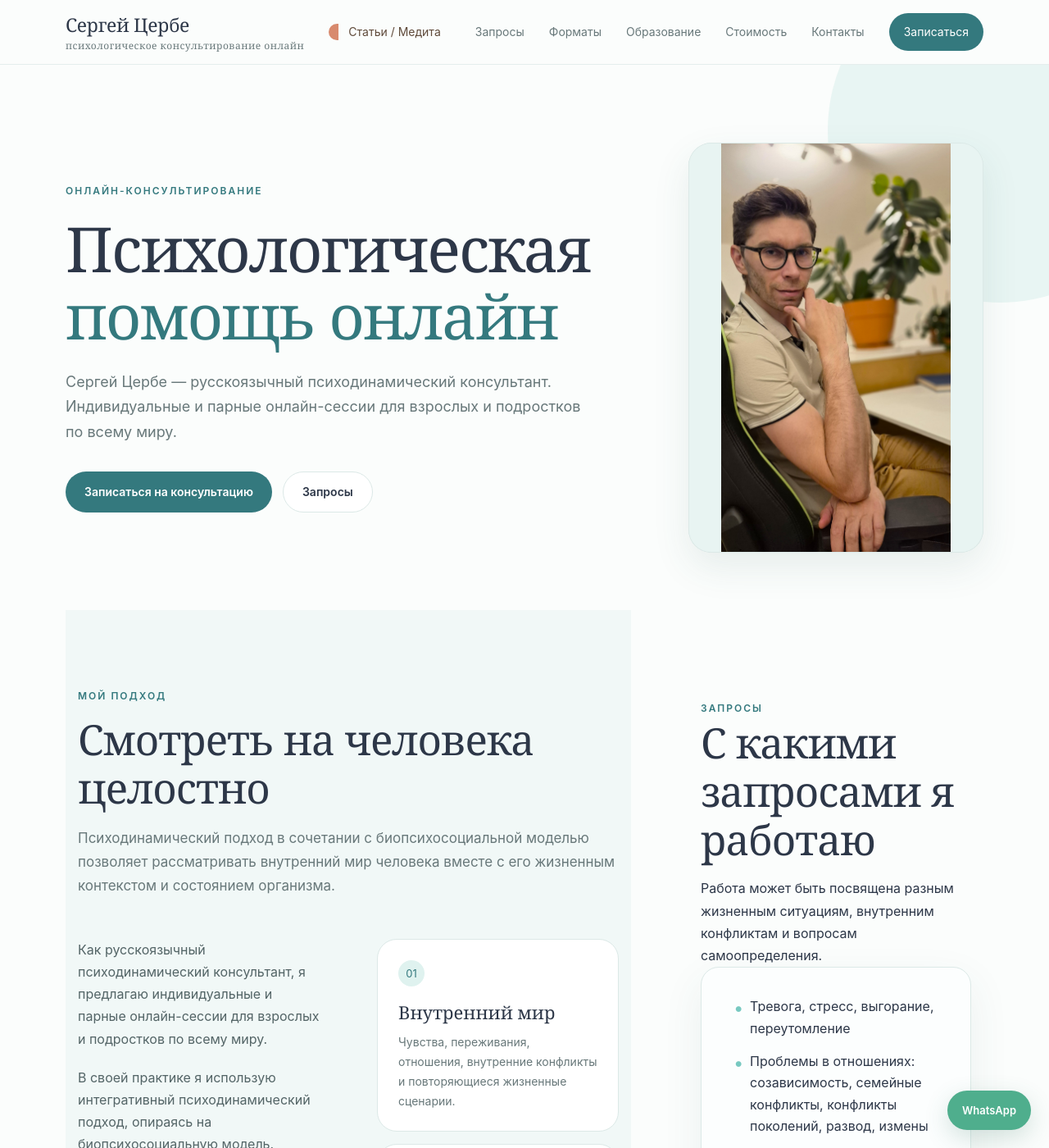
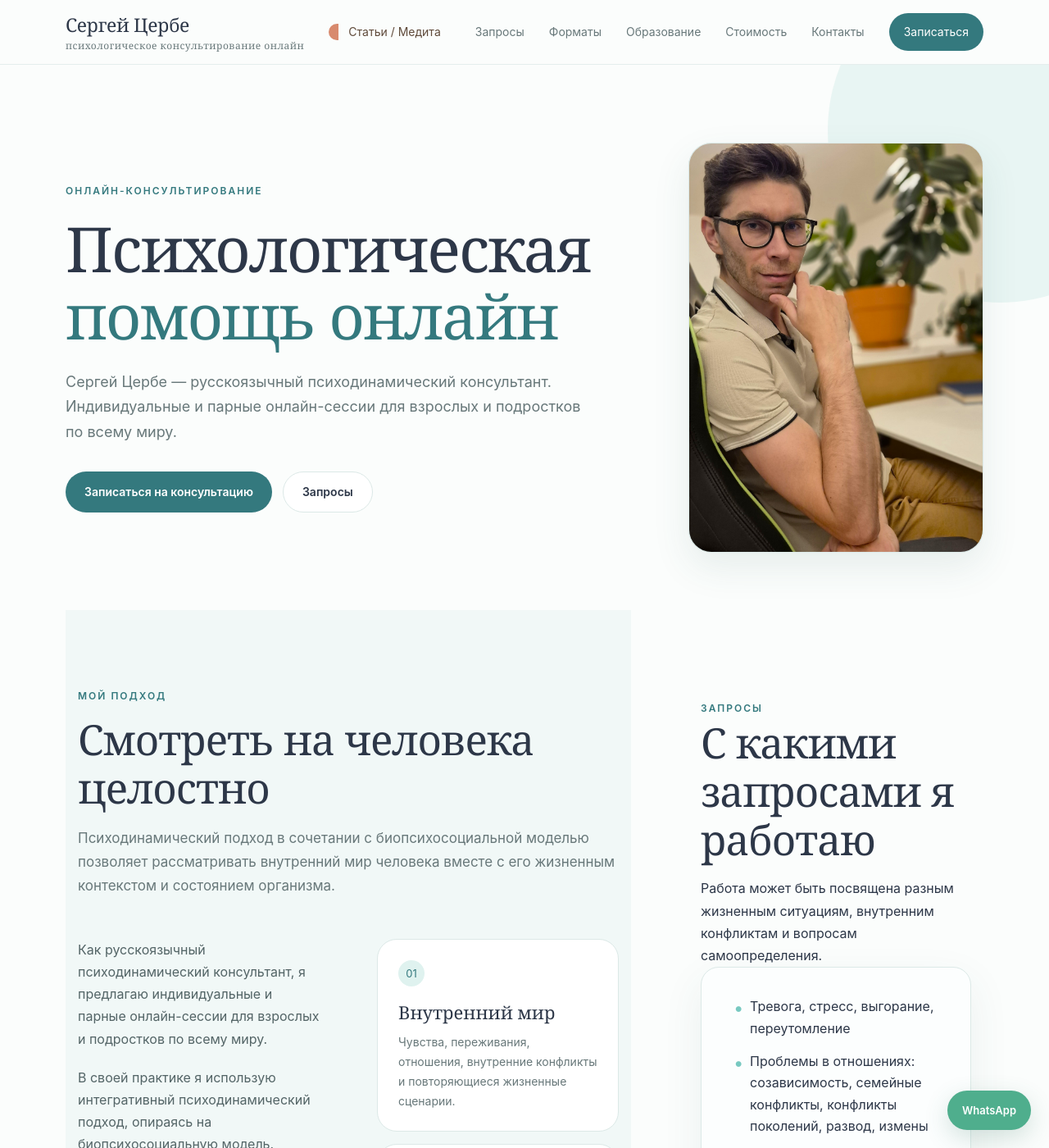
Before and after one commit to zerbe25-gif/zerbe25-gif.github.io, a Jekyll site: the page built from index.html, in a window 1280 px wide and 1400 px high. Shown: the whole window at 82% size. Built offline with Jekyll 4.4.1, drawn with Linux system fonts in a browser that asks for light colours.

Commit message:
Update index.html

```diff
--- a/index.html
+++ b/index.html
@@ -1178,11 +1178,14 @@
   gap: 40px;
 }
 .photo-area {
-  width: 100%;
-  max-width: 390px;
+  width: min(100%, 360px);
+
+  max-width: 360px;
 
   margin-left: auto;
   margin-right: auto;
+
+  justify-self: center;
 }
 
   .about-grid,
@@ -1233,11 +1236,13 @@
 
 /* ================= PHOTO SLIDER ================= */
 
+/* ================= PHOTO SLIDER ================= */
+
 .photo-area {
   position: relative;
 
   width: 100%;
-  max-width: 390px;
+  max-width: 360px;
 
   aspect-ratio: 9 / 16;
 
@@ -1280,15 +1285,14 @@
   height: 100%;
 
   /*
-    Вся фотография полностью помещается
-    внутрь рамки.
+    Фотография полностью заполняет рамку.
+    Небольшая часть изображения может
+    обрезаться по краям.
   */
 
-  object-fit: contain;
-
-  object-position: center;
-
-  background: #e8f4f2;
+  object-fit: cover;
+
+  object-position: center center;
 }
 
 
@@ -1301,8 +1305,8 @@
 }
 
 
-/* Следующая фотография
-   находится за правой границей */
+/* Следующая фотография находится
+   за правой границей */
 
 .photo-card.next {
   transform: translateX(100%);
@@ -1311,8 +1315,7 @@
 }
 
 
-/* Новая фотография въезжает
-   справа налево */
+/* Новая фотография въезжает справа налево */
 
 .photo-card.slide-in {
   animation:
@@ -1335,7 +1338,6 @@
 
 }
 
-
 /* ================= MOBILE ================= */
  }
 
@@ -1380,6 +1382,17 @@
     right: 14px;
     bottom: 14px;
   }
+
+    .photo-area {
+  width: min(100%, 330px);
+
+  max-width: 330px;
+
+  margin-left: auto;
+  margin-right: auto;
+
+  justify-self: center;
+}
 }
 
 
```
